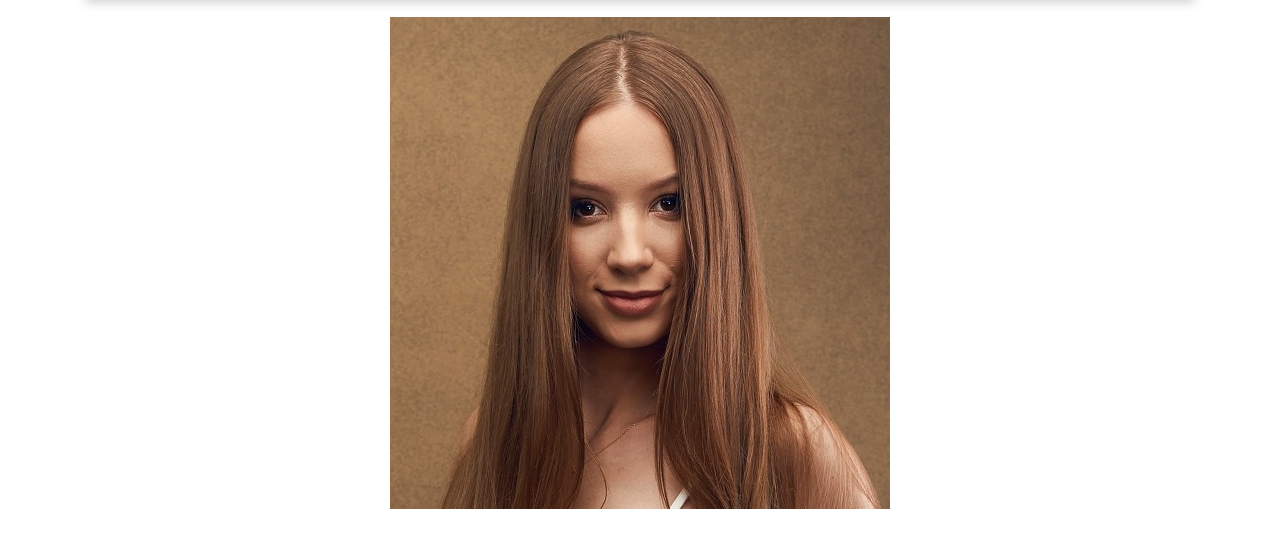
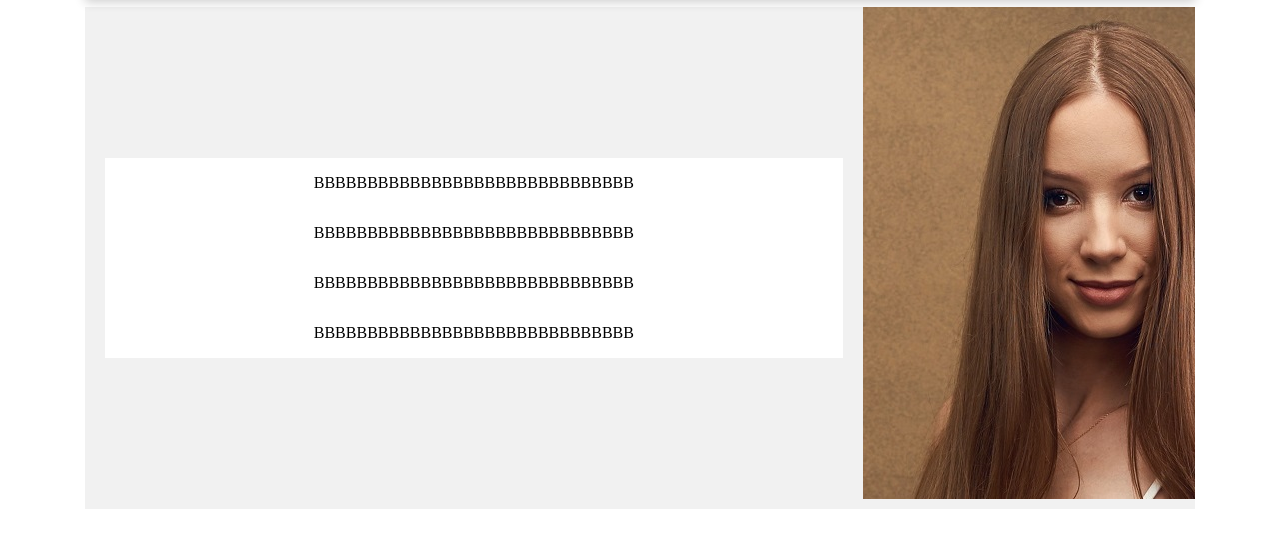
Before and after one commit to GrazynaDachtera/travelblog, a plain HTML site: page O mnie/omnie.html in a window 1280 px wide. Shown: the part 71-618 px from the top of the page. Drawn offline with Linux system fonts and the light colour scheme; a web font is replaced by a local one.

Commit message:
changed divs

```diff
--- a/O mnie/omnie.css
+++ b/O mnie/omnie.css
@@ -83,24 +83,38 @@
 
 .mother-div {
     display: flex;
-    justify-content: space-between;
-    margin: 0 auto;
+    flex-direction: row-reverse;
+    align-items: center;
+    position: relative;
     overflow: hidden;
+    text-align: left;
+    word-wrap: break-word;
     box-sizing: border-box;
-    width: 1110px;
-    position: relative;
+    max-width: 1110px;
+    margin: 10px auto;
+    background-color: #F1F1F1;
 }
 
 .img {
     display: flex;
-    order: 2;
-    margin: 20px auto;
     overflow: hidden;
-    left: 50%;
+    position: relative;
+    margin: 0 auto 10px;
 
 }
 
 .description {
+    overflow: hidden;
+    justify-content: center;
     display: flex;
-    order: 1;
+    box-sizing: border-box;
+    width: 100%;
+    position: relative;
+    flex-direction: column;
+    align-items: center;
+    text-align: center;
+    margin-left: 20px;
+    margin-right: 20px;
+    margin-top: 0;
+
 }
--- a/O mnie/omnie.html
+++ b/O mnie/omnie.html
@@ -46,7 +46,10 @@
         </div>
 
         <div class="description">
-
+            <p>BBBBBBBBBBBBBBBBBBBBBBBBBBBBBB</p>
+            <p>BBBBBBBBBBBBBBBBBBBBBBBBBBBBBB</p>
+            <p>BBBBBBBBBBBBBBBBBBBBBBBBBBBBBB</p>
+            <p>BBBBBBBBBBBBBBBBBBBBBBBBBBBBBB</p>
         </div>
     </div>
 </section>
```
